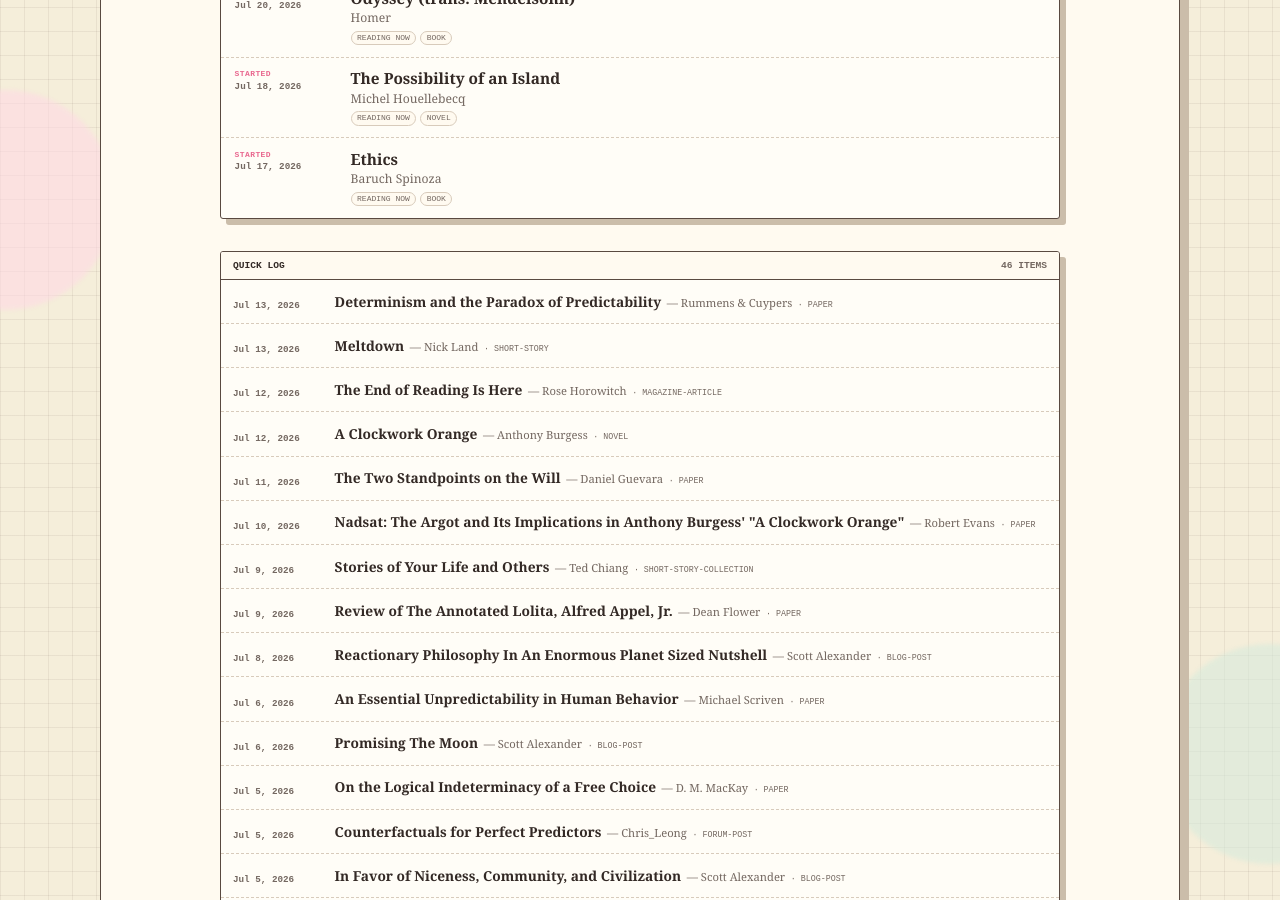
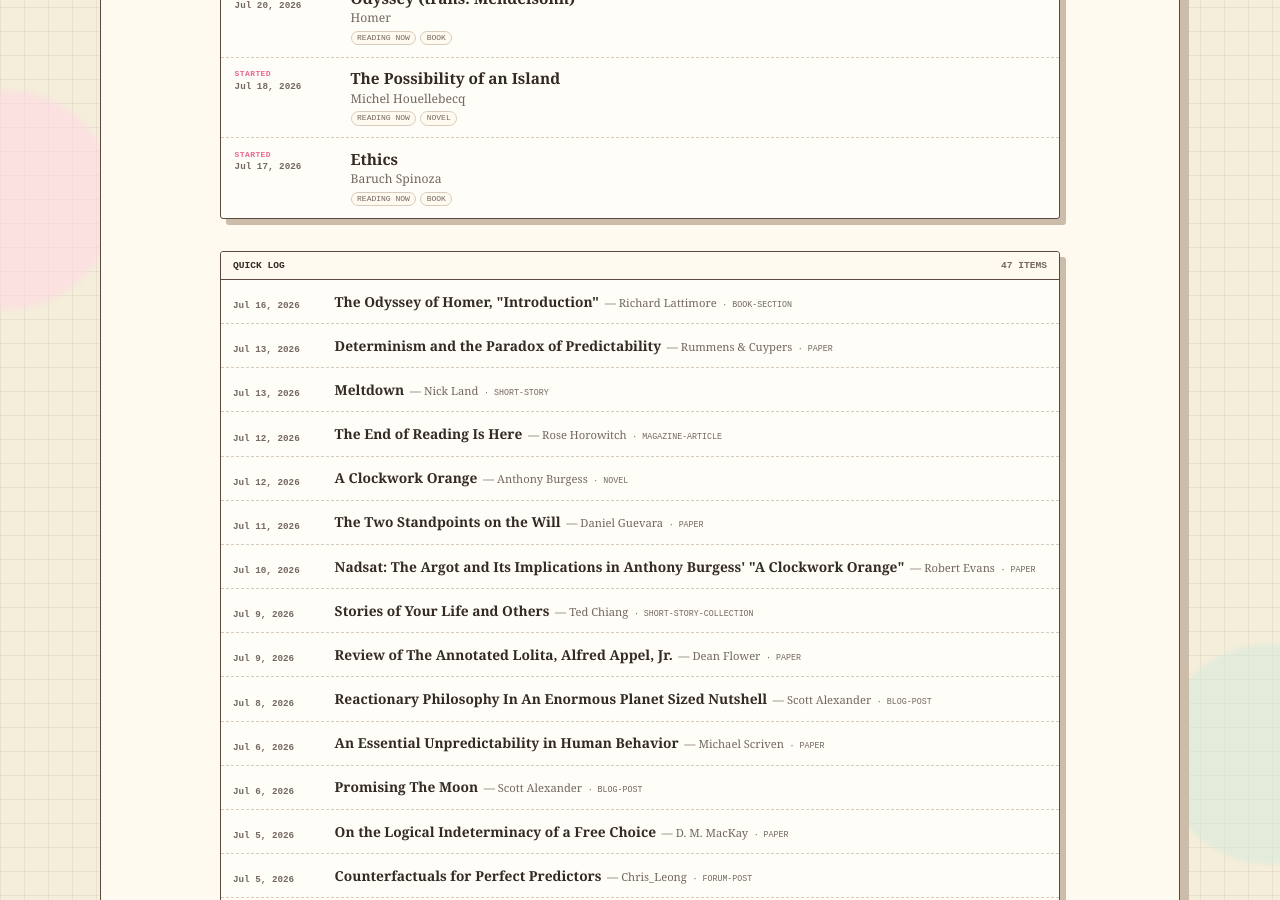
Before and after one commit to jackcml/personal-site, a Jekyll site: the page built from reading.md, in a window 1280 px wide and 900 px high, scrolled down 641 px. Built offline with Jekyll 4.4.1, drawn with Linux system fonts in a browser that asks for light colours.

Commit message:
data: update reading log

```diff
--- a/_data/reading.yml
+++ b/_data/reading.yml
@@ -33,6 +33,12 @@
   tags: philosophy
   status: in-progress
   started_date: 2026-07-17
+
+- title: The Odyssey of Homer, "Introduction"
+  author: Richard Lattimore
+  kind: book-section
+  status: finished
+  read_date: 2026-07-16
 
 - title: Meltdown
   author: Nick Land
```
